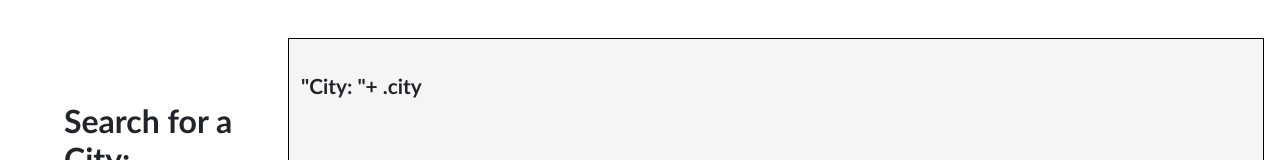
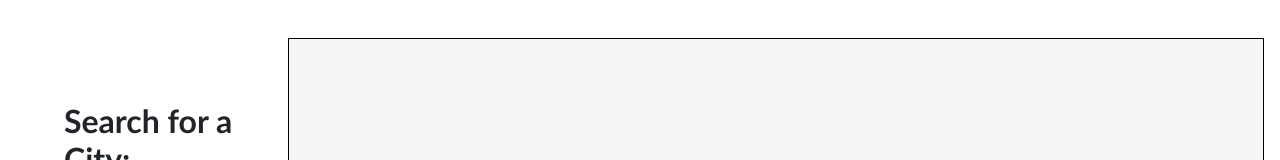
Before and after one commit to William-HillArnold/Weather_Dasboard, a plain HTML site: page index.html in a window 1280 px wide. Shown: the part 178-338 px from the top of the page. Drawn offline with nearby package versions, Linux system fonts and the light colour scheme.

Commit message:
index.html city fix

```diff
--- a/index.html
+++ b/index.html
@@ -28,7 +28,7 @@
         <div class="row row1">
             <div class="col-6 box" style="height: 17em">
                 <div class="icon"> <img src="" alt="" class="weatherIcon"></div>
-                <div class="city">"City: "+ .city </div>
+                <div class="city"> </div>
                 <div class="temp"></div>
                 <div class="humidity"></div>
                 <div class="description"></div>
```
